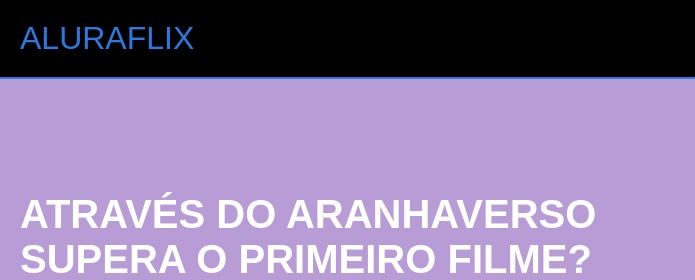
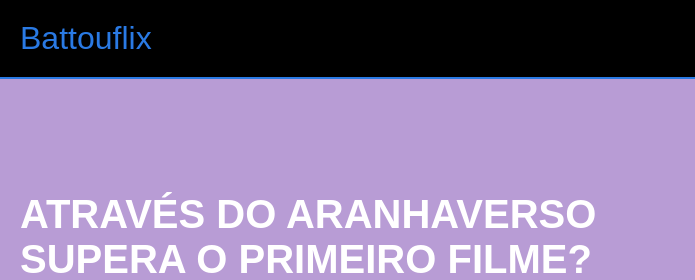
Before and after one commit to VitorBattousai/AluraFlix-, a plain HTML site: page index.html in a window 1280 px wide. Shown: the top 280 px of the page, 0-695 px from the left. Drawn offline with Linux system fonts and the light colour scheme.

Commit message:
Base de Plano (iniciante)

```diff
--- a/index.html
+++ b/index.html
@@ -1,11 +1,11 @@
 <html lang="pt-BR">
 <head>
     <link rel="stylesheet" href="styles.css">
-    <title>Aluraflix</title>
+    <title>Battouflix</title>
 </head>
 
 <body>
-    <header>ALURAFLIX</header>
+    <header>Battouflix</header>
 
     <section class="chamada">
         <div class="chamada-texto">
```
